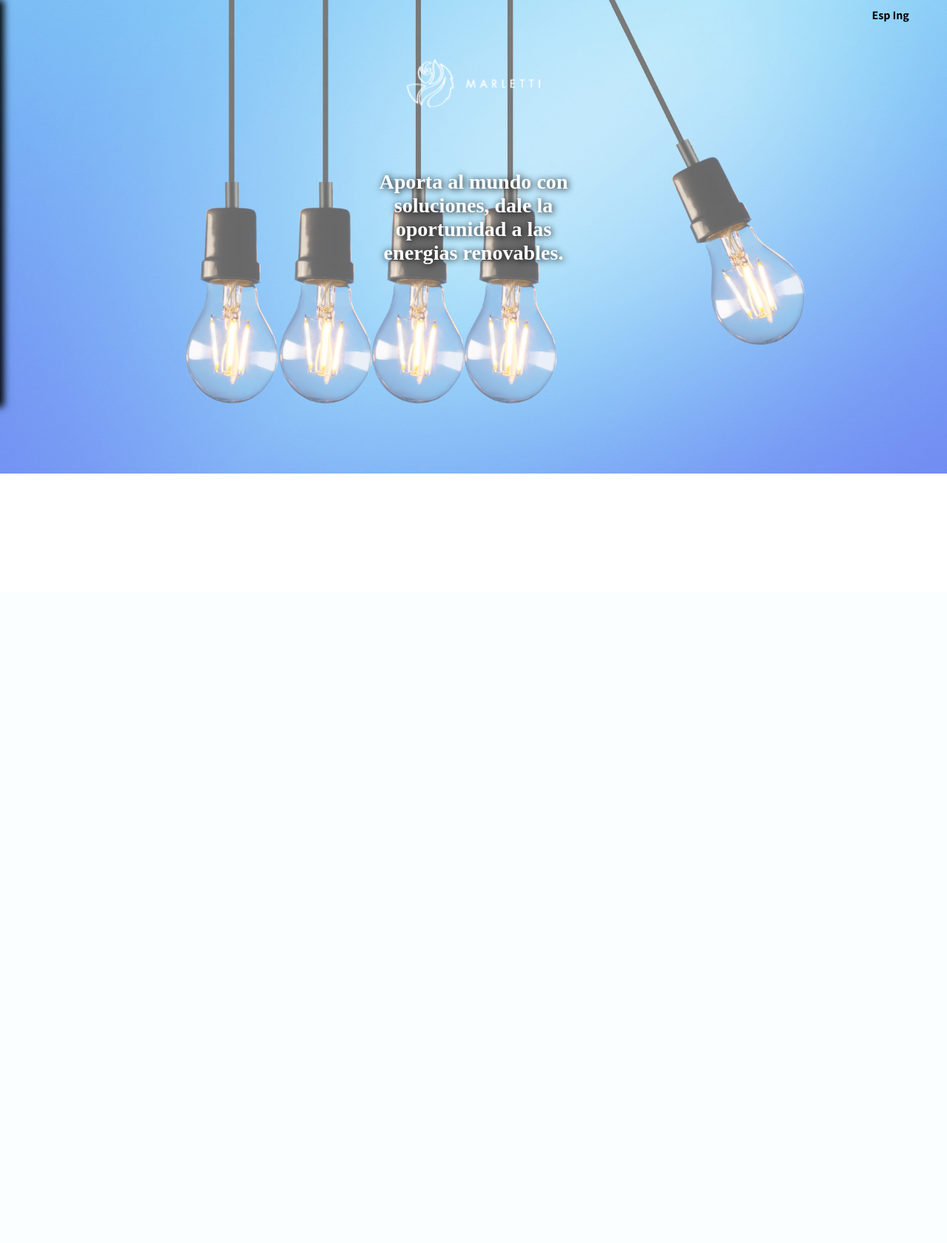
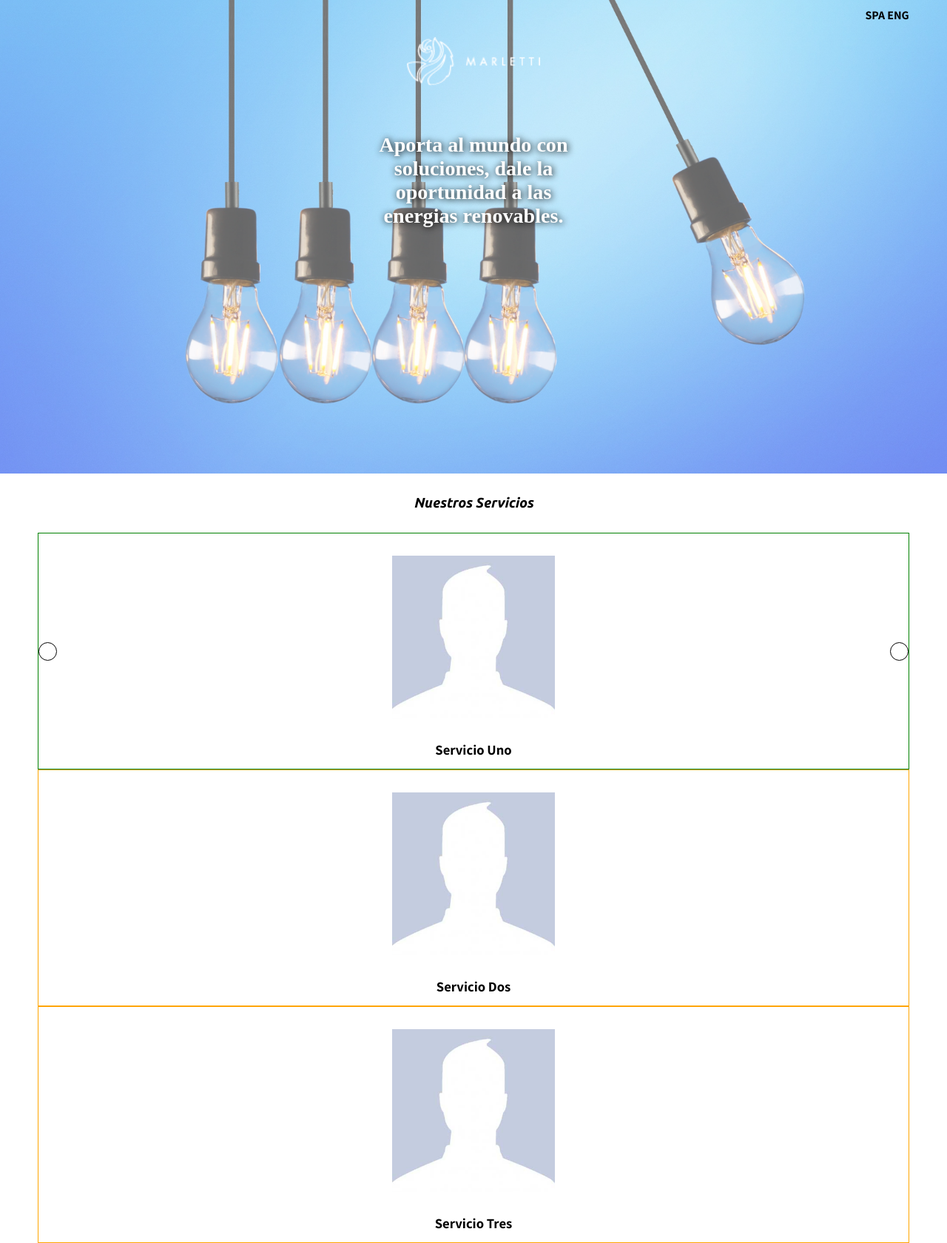
Before and after one commit to hadiazb/EnergyRew, a PHP site: page / in a window 1280 px wide. Shown: the whole page at 74% size. Before the commit the page ends 640 px from the top, so only its background shows below. Run offline with PHP 8.4, Linux system fonts and the light colour scheme; style sheets or scripts are compiled from the project's sources; some web fonts are replaced.

Commit message:
Creando el primer Sliders

```diff
--- a/css/style.css
+++ b/css/style.css
@@ -24,7 +24,7 @@ ol {
   position: fixed;
   width: 92%;
   height: 40px;
-  z-index: 100;
+  z-index: 10;
   background-color: transparent;
 }
 .header_mobileMenu__position {
@@ -45,7 +45,7 @@ ol {
   font-size: 1.5em;
 }
 .header__fondo {
-  height: inherit;
+  height: 80vh;
   width: 100%;
   position: absolute;
   z-index: 0;
@@ -59,7 +59,7 @@ ol {
   position: absolute;
   width: 180px;
   height: 80px;
-  margin: 80px calc(50% - 180px / 2);
+  margin: 50px calc(50% - 180px / 2) 10px;
   z-index: 1;
   background-image: url("../images/logo.png");
   background-repeat: no-repeat;
@@ -69,7 +69,7 @@ ol {
   position: absolute;
   width: 290px;
   margin: 0 calc(50% - 290px / 2);
-  top: 230px;
+  top: 180px;
   z-index: 2;
   text-align: center;
   font-family: fuente-numero-7;
@@ -82,14 +82,15 @@ ol {
   height: 550px;
   position: absolute;
   top: 0;
-  right: 100%;
-  -webkit-transition: all 2s;
-  -o-transition: all 2s;
-  transition: all 2s;
+  right: 110%;
+  -webkit-transition: all 3s;
+  -o-transition: all 3s;
+  transition: all 3s;
   z-index: 20;
   background: #969696;
   -webkit-box-shadow: 5px 0 10px #000;
   box-shadow: 5px 0 10px #000;
+  overflow: scroll;
 }
 .header__desplegable__volver {
   height: 60px;
@@ -141,6 +142,8 @@ ol {
 .header__desplegable--boton2 {
   border-radius: 7px;
   background-color: #2e74a7;
+  -webkit-box-shadow: 1px 1px 3px #000;
+  box-shadow: 1px 1px 3px #000;
 }
 .header__desplegable__socialMedia {
   height: 80px;
@@ -172,6 +175,92 @@ ol {
   font-size: 1.5em;
   background-color: #fff;
   color: #969696;
+  -webkit-box-shadow: 1px 1px 3px #000;
+  box-shadow: 1px 1px 3px #000;
+}
+.servicios {
+  display: block;
+  height: 400px;
+}
+.servicios__head {
+  height: 80px;
+  margin: 0 4%;
+  text-align: center;
+  line-height: 80px;
+  font-size: 1em;
+  font-family: fuente-numero-9;
+}
+.servicios__sliders {
+  height: 320px;
+  margin: 0 4%;
+  position: relative;
+}
+.miSlide {
+  position: relative;
+  width: 100%;
+  height: inherit;
+  border: 1px solid #ffa500;
+  text-align: center;
+}
+.miSlide img {
+  width: 220px;
+  height: 220px;
+  margin: 30px auto;
+  display: -webkit-box;
+  display: -ms-flexbox;
+  display: flex;
+  -webkit-box-pack: center;
+  -ms-flex-pack: center;
+  justify-content: center;
+  -webkit-box-align: center;
+  -ms-flex-align: center;
+  align-items: center;
+  -o-object-fit: cover;
+  object-fit: cover;
+  -webkit-transition: 2s;
+  -o-transition: 2s;
+  transition: 2s;
+}
+.direcciones {
+  border: 1px solid #008000;
+  width: 100%;
+  height: 100%;
+  position: absolute;
+  top: 0;
+  display: -webkit-box;
+  display: -ms-flexbox;
+  display: flex;
+  -webkit-box-pack: justify;
+  -ms-flex-pack: justify;
+  justify-content: space-between;
+  -webkit-box-align: center;
+  -ms-flex-align: center;
+  align-items: center;
+  font-size: 20px;
+}
+.direcciones a {
+  border: 1px solid #000;
+  width: 25px;
+  height: 25px;
+  border-radius: 50%;
+  display: -webkit-box;
+  display: -ms-flexbox;
+  display: flex;
+  -webkit-box-pack: center;
+  -ms-flex-pack: center;
+  justify-content: center;
+  -webkit-box-align: center;
+  -ms-flex-align: center;
+  align-items: center;
+  color: #fff;
+  text-decoration: none;
+  font-size: 0.5em;
+}
+.direcciones a:hover {
+  background: rgba(0,0,0,0.5);
+  -webkit-transition: 0.5s;
+  -o-transition: 0.5s;
+  transition: 0.5s;
 }
 @font-face {
   font-family: fuente-numero-1;
--- /dev/null
+++ b/html/contenidos.html
@@ -0,0 +1,2 @@
+
+<section class="servicios"></section>
--- a/index.html
+++ b/index.html
@@ -1,5 +1,5 @@
 <!DOCTYPE html>
-<html lang="es">
+<html>
   <head>
     <meta charset="UTF-8">
     <meta name="viewport" content="width=device-width, initial-scale=1.0">
@@ -8,8 +8,8 @@
     <meta name="description" content="La energia tanto en colombia como en el mundo es un recurso que  se relaciona con el progreso, por tal motivo el uso apropiado es de vital importancia, en ReweOptim Energy contamos con soluciones que nos permiten hacer gestion de la eficiencia energetica en el pais">
     <link rel="stylesheet" href="./css/style.css">
     <link rel="stylesheet" href="./fonts/style.css">
-    <script src="./script/jquery-3.4.1.min.js"></script>
-    <script src="./script/script.js" charset="utf-8"></script>
+    <script type="text/javascript" src="./script/jquery-3.4.1.min.js"></script>
+    <script type="text/javascript" src="./script/script.js" charset="utf-8"></script>
     <title>RenewOpti Energy</title>
   </head>
   <body>
@@ -17,8 +17,8 @@
       <div class="header__mobileMenu">
         <div class="header_mobileMenu__position"><a class="boton" href="#"><span class="icon-menu"></span></a>
           <div class="header__mobileMenu__language" href="#"><a class="header__mobileMenu__language--spanish" href="#">
-              <spam>Esp</spam></a><a class="header__mobileMenu__language--english" href="#">
-              <spam>Ing</spam></a></div>
+              <spam>SPA</spam></a><a class="header__mobileMenu__language--english" href="#">
+              <spam>ENG</spam></a></div>
         </div>
       </div>
       <div class="header__fondo">   </div>
@@ -33,7 +33,7 @@
           <li class="header__desplegable--boton1 "><a href="#">INICIO</a></li>
           <li class="header__desplegable--boton1 header__desplegable--boton2"><a href="#">QUIENES SOMOS</a></li>
           <li class="header__desplegable--boton1 header__desplegable--boton2"><a href="#">SERVICIOS</a></li>
-          <li class="header__desplegable--boton1 "><a href="#">CONTACTO</a></li>
+          <li class="header__desplegable--boton1 "><a href="#">CONTÁCTO</a></li>
         </ul>
         <div class="header__desplegable__socialMedia"><a href="#">
             <div class="header__desplegable__socialMedia__facebook"><span class="icon-facebook-with-circle"></span></div></a><a href="#">
@@ -42,5 +42,23 @@
             <div class="header__desplegable__socialMedia__youtube"><span class="icon-youtube"></span></div></a></div>
       </div>
     </header>
+    <section class="servicios">
+      <div class="servicios__head">
+        <h3>Nuestros Servicios </h3>
+      </div>
+      <div class="servicios__sliders">
+        <div class="miSlide fade"><img src="./images/image.jpg" alt="imagesnes de servicios">
+          <h3> Servicio Uno</h3>
+        </div>
+        <div class="miSlide fade"><img src="./images/image.jpg" alt="imagesnes de servicios">
+          <h3> Servicio Dos</h3>
+        </div>
+        <div class="miSlide fade"><img src="./images/image.jpg" alt="imagesnes de servicios">
+          <h3> Servicio Tres</h3>
+        </div>
+        <div class="direcciones"><a class="atras" href="#" onclick="avanzaSlide(-1)">&#10094;  </a><a class="atras" href="#" onclick="avanzaSlide(-1)">&#10095;</a></div>
+        <div class="barras"><span class="barra active" onclick="posicionSlide(1)">     </span><span class="barra active" onclick="posicionSlide(1)">     </span><span class="barra active" onclick="posicionSlide(1)"></span></div>
+      </div>
+    </section>
   </body>
 </html>
--- a/script/script.js
+++ b/script/script.js
@@ -3,13 +3,13 @@ var contador = 1;
 function main(){
   $('.boton').click(function(){
     if(contador == 1){
-      $('nav').animate({
+      $('.header__desplegable').animate({
         left:'0'
       });
       contador = 0;
     }else {
       contador = 1;
-      $('nav').animate({
+      $('.header__desplegable').animate({
         left:'-100%'
       });
     }
--- a/stylus/layout/_side.styl
+++ b/stylus/layout/_side.styl
@@ -8,7 +8,7 @@
   position: fixed;
   width: 92%;
   height: 40px;
-  z-index: 100
+  z-index: 10
   background-color: transparent
 .header_mobileMenu__position
   width: 100%
@@ -19,7 +19,7 @@
   font-size: xd-font-size
 
 .header__fondo
-  height: inherit;
+  height: 80vh;
   width: 100%
   position: absolute;
   z-index: 0
@@ -33,7 +33,7 @@
   position: absolute;
   width: 180px
   height: altoLogo
-  margin: 80px calc(50% - 180px / 2)
+  margin: 50px calc(50% - 180px / 2) 10px
   z-index:1
   background-image: url(../images/logo.png);
   background-repeat: no-repeat;
@@ -43,7 +43,7 @@
   position: absolute;
   width: 290px
   margin: 0 calc(50% - 290px / 2)
-  top: 230px
+  top: 180px
   z-index: 2
   text-align: center;
   font-family: fuente-numero-7
@@ -56,11 +56,12 @@
   height: 550px
   position: absolute;
   top: 0
-  right: 100%
-  transition: all 2s;
+  right: 110%
+  transition: all 3s;
   z-index: 20
   background: rgb(150, 150, 150)
   box-shadow: 5px 0 10px color-oscuro
+  overflow: scroll;
 .header__desplegable__volver
   height: 60px
   mixin-container(margin-left-right)
@@ -89,6 +90,7 @@
 .header__desplegable--boton2
   border-radius: 7px
   background-color: rgb(46, 116, 167)
+  box-shadow: 1px 1px 3px color-oscuro
 .header__desplegable__socialMedia
   height: 80px
   mixin-display-flex-center(center)
@@ -102,3 +104,65 @@
   font-size: xd-font-size
   background-color: color-claro
   color: rgb(150, 150, 150)
+  box-shadow: 1px 1px 3px color-oscuro
+
+.servicios
+  // border: 1px solid red
+  display: block;
+  height: 400px
+
+.servicios__head
+  // border: 1px solid yellow
+  height: 80px
+  mixin-container(margin-left-right)
+  text-align: center;
+  line-height: 80px
+  font-size: mediun-font-size
+  font-family: fuente-numero-9
+
+.servicios__sliders
+  // border: 1px solid blue
+  height: 400px - 80px
+  mixin-container(margin-left-right)
+  position: relative;
+.miSlide
+  position: relative;
+  width: 100%
+  height: inherit;
+  border: 1px solid orange
+  text-align: center;
+
+.miSlide img{
+  width: 220px
+  height: 220px
+  margin: 30px auto;
+  mixin-display-flex-center(center)
+  object-fit: cover;
+  transition: 2s;
+}
+.direcciones{
+  border: 1px solid green
+  width: 100%;
+  height: 100%;
+  position: absolute;
+  top: 0;
+  display: flex;
+  justify-content: space-between;
+  align-items: center;
+  font-size: 20px;
+}
+
+.direcciones a{
+  border: 1px solid black
+  width: 25px
+  height: 25px
+  border-radius: 50%
+  mixin-display-flex-center(center)
+  color: #fff;
+  text-decoration: none;
+  font-size: .5em
+}
+.direcciones a:hover{
+  background: rgba(0, 0, 0, .5);
+  transition: .5s;
+}
```
Also changed, not shown: html/header.html (added, +30 -0 lines), pug/configuraciones.pug (added, +15 -0 lines), pug/contenidos.pug (added, +20 -0 lines), pug/head.pug (added, +14 -0 lines), pug/header.pug (added, +35 -0 lines), pug/index.pug (+6 -51 lines), html/configuraciones.html (added), images/image.jpg (added).
